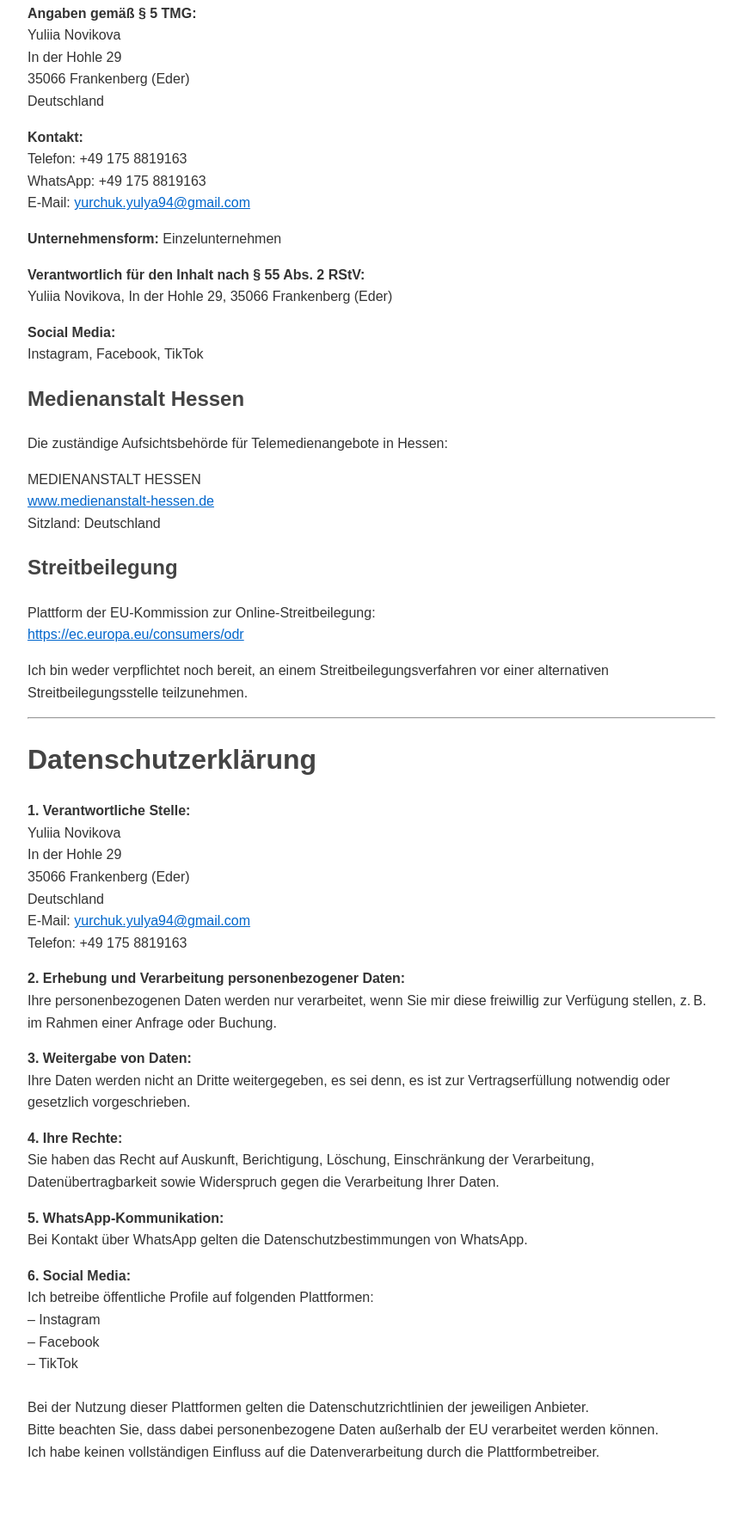
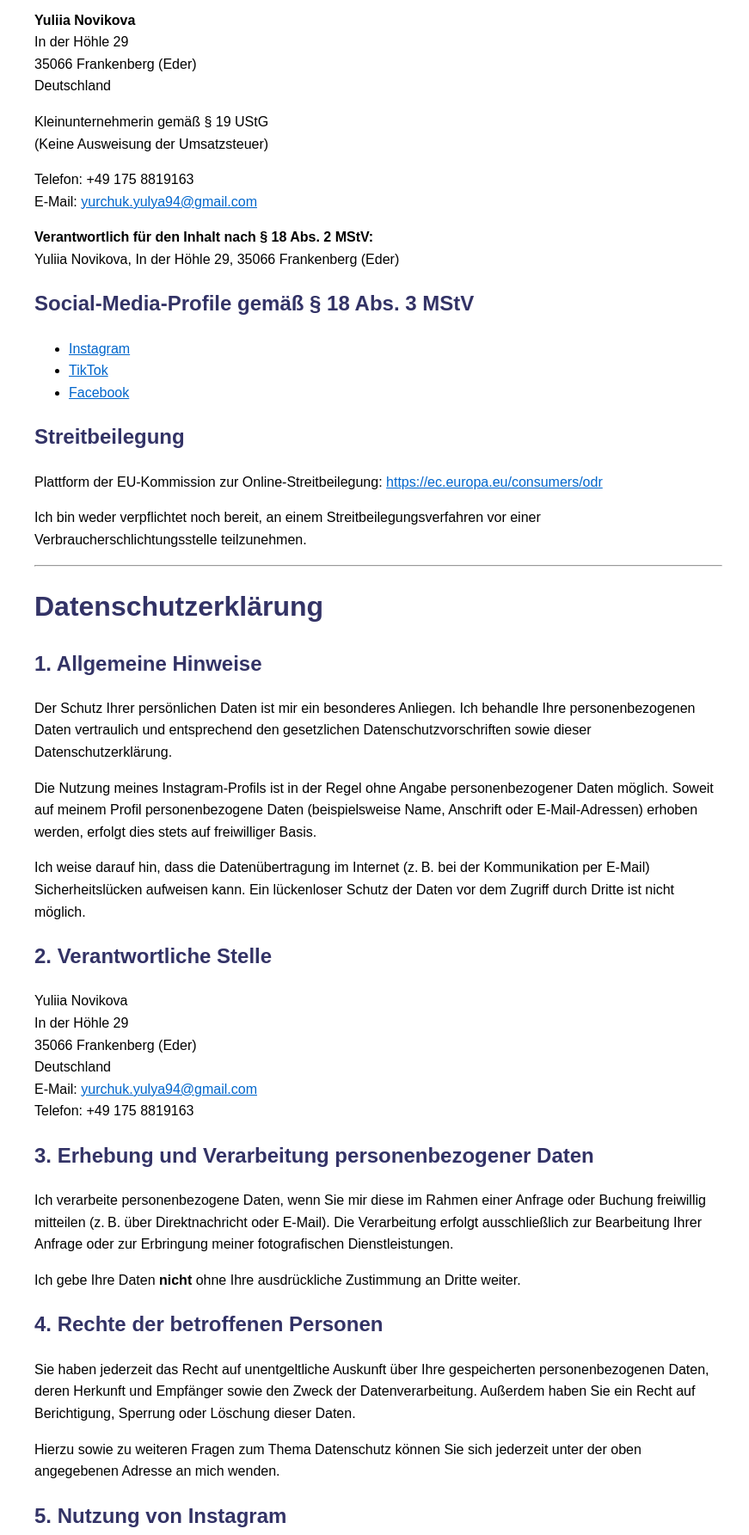
Before and after one commit to novikovayuliia/novikovayuliia.github.io, a plain HTML site: page index.html in a window 1280 px wide. Shown: the part 102-1887 px from the top of the page at 86% size, without its empty margins (0-871 px from the left). Before the commit the page ends 1835 px from the top, so only its background shows below. Drawn offline with Linux system fonts and the light colour scheme.

Commit message:
Update index.html

```diff
--- a/index.html
+++ b/index.html
@@ -2,94 +2,79 @@
 <html lang="de">
 <head>
     <meta charset="UTF-8">
-  <meta name="viewport" content="width=device-width, initial-scale=1">
-  <title>Impressum & Datenschutz – Yuliia Novikova</title>
+    <title>Impressum & Datenschutzerklärung – Yuliia Novikova</title>
+    <meta name="viewport" content="width=device-width, initial-scale=1.0">
     <style>
-    body {
-      font-family: Arial, sans-serif;
-      margin: 2em;
-      max-width: 800px;
-      color: #333;
-      line-height: 1.6;
-    }
-    h1, h2 {
-      color: #444;
-    }
-    a {
-      color: #0066cc;
-    }
+        body { font-family: Arial, sans-serif; line-height: 1.6; margin: 40px; max-width: 800px; }
+        h1, h2, h3 { color: #333366; }
+        a { color: #0066cc; word-break: break-word; }
     </style>
 </head>
 <body>
-
     <h1>Impressum</h1>
-  <p><strong>Angaben gemäß § 5 TMG:</strong><br>
-  Yuliia Novikova<br>
-  In der Hohle 29<br>
+    <p><strong>Yuliia Novikova</strong><br>
+    In der Höhle 29<br>
     35066 Frankenberg (Eder)<br>
     Deutschland</p>
 
-  <p><strong>Kontakt:</strong><br>
-  Telefon: +49 175 8819163<br>
-  WhatsApp: +49 175 8819163<br>
+    <p>Kleinunternehmerin gemäß § 19 UStG<br>
+    (Keine Ausweisung der Umsatzsteuer)</p>
+
+    <p>Telefon: +49 175 8819163<br>
     E-Mail: <a href="mailto:yurchuk.yulya94@gmail.com">yurchuk.yulya94@gmail.com</a></p>
 
-  <p><strong>Unternehmensform:</strong> Einzelunternehmen</p>
+    <p><strong>Verantwortlich für den Inhalt nach § 18 Abs. 2 MStV:</strong><br>
+    Yuliia Novikova, In der Höhle 29, 35066 Frankenberg (Eder)</p>
 
-  <p><strong>Verantwortlich für den Inhalt nach § 55 Abs. 2 RStV:</strong><br>
-  Yuliia Novikova, In der Hohle 29, 35066 Frankenberg (Eder)</p>
-
-  <p><strong>Social Media:</strong><br>
-  Instagram, Facebook, TikTok</p>
-
-  <h2>Medienanstalt Hessen</h2>
-  <p>Die zuständige Aufsichtsbehörde für Telemedienangebote in Hessen:</p>
-  <p>
-    MEDIENANSTALT HESSEN<br>
-    <a href="https://www.medienanstalt-hessen.de" target="_blank" rel="noopener noreferrer">
-      www.medienanstalt-hessen.de
-    </a><br>
-    Sitzland: Deutschland
-  </p>
+    <h2>Social-Media-Profile gemäß § 18 Abs. 3 MStV</h2>
+    <ul>
+        <li><a href="https://www.instagram.com/novikovajuliya.ph/" target="_blank">Instagram</a></li>
+        <li><a href="https://www.tiktok.com/@novikovajulia.ph" target="_blank">TikTok</a></li>
+        <li><a href="https://www.facebook.com/share/1ESqcXpsrc/?mibextid=wwXIfr" target="_blank">Facebook</a></li>
+    </ul>
 
     <h2>Streitbeilegung</h2>
-  <p>Plattform der EU-Kommission zur Online-Streitbeilegung:<br>
-  <a href="https://ec.europa.eu/consumers/odr" target="_blank" rel="noopener noreferrer">
-    https://ec.europa.eu/consumers/odr
-  </a></p>
-  <p>Ich bin weder verpflichtet noch bereit, an einem Streitbeilegungsverfahren vor einer alternativen Streitbeilegungsstelle teilzunehmen.</p>
+    <p>Plattform der EU-Kommission zur Online-Streitbeilegung: <a href="https://ec.europa.eu/consumers/odr" target="_blank">https://ec.europa.eu/consumers/odr</a></p>
+    <p>Ich bin weder verpflichtet noch bereit, an einem Streitbeilegungsverfahren vor einer Verbraucherschlichtungsstelle teilzunehmen.</p>
 
     <hr>
 
     <h1>Datenschutzerklärung</h1>
-  <p><strong>1. Verantwortliche Stelle:</strong><br>
-  Yuliia Novikova<br>
-  In der Hohle 29<br>
+
+    <h2>1. Allgemeine Hinweise</h2>
+    <p>Der Schutz Ihrer persönlichen Daten ist mir ein besonderes Anliegen. Ich behandle Ihre personenbezogenen Daten vertraulich und entsprechend den gesetzlichen Datenschutzvorschriften sowie dieser Datenschutzerklärung.</p>
+    <p>Die Nutzung meines Instagram-Profils ist in der Regel ohne Angabe personenbezogener Daten möglich. Soweit auf meinem Profil personenbezogene Daten (beispielsweise Name, Anschrift oder E-Mail-Adressen) erhoben werden, erfolgt dies stets auf freiwilliger Basis.</p>
+    <p>Ich weise darauf hin, dass die Datenübertragung im Internet (z. B. bei der Kommunikation per E-Mail) Sicherheitslücken aufweisen kann. Ein lückenloser Schutz der Daten vor dem Zugriff durch Dritte ist nicht möglich.</p>
+
+    <h2>2. Verantwortliche Stelle</h2>
+    <p>Yuliia Novikova<br>
+    In der Höhle 29<br>
     35066 Frankenberg (Eder)<br>
     Deutschland<br>
     E-Mail: <a href="mailto:yurchuk.yulya94@gmail.com">yurchuk.yulya94@gmail.com</a><br>
     Telefon: +49 175 8819163</p>
 
-  <p><strong>2. Erhebung und Verarbeitung personenbezogener Daten:</strong><br>
-  Ihre personenbezogenen Daten werden nur verarbeitet, wenn Sie mir diese freiwillig zur Verfügung stellen, z. B. im Rahmen einer Anfrage oder Buchung.</p>
+    <h2>3. Erhebung und Verarbeitung personenbezogener Daten</h2>
+    <p>Ich verarbeite personenbezogene Daten, wenn Sie mir diese im Rahmen einer Anfrage oder Buchung freiwillig mitteilen (z. B. über Direktnachricht oder E-Mail). Die Verarbeitung erfolgt ausschließlich zur Bearbeitung Ihrer Anfrage oder zur Erbringung meiner fotografischen Dienstleistungen.</p>
+    <p>Ich gebe Ihre Daten <strong>nicht</strong> ohne Ihre ausdrückliche Zustimmung an Dritte weiter.</p>
 
-  <p><strong>3. Weitergabe von Daten:</strong><br>
-  Ihre Daten werden nicht an Dritte weitergegeben, es sei denn, es ist zur Vertragserfüllung notwendig oder gesetzlich vorgeschrieben.</p>
+    <h2>4. Rechte der betroffenen Personen</h2>
+    <p>Sie haben jederzeit das Recht auf unentgeltliche Auskunft über Ihre gespeicherten personenbezogenen Daten, deren Herkunft und Empfänger sowie den Zweck der Datenverarbeitung. Außerdem haben Sie ein Recht auf Berichtigung, Sperrung oder Löschung dieser Daten.</p>
+    <p>Hierzu sowie zu weiteren Fragen zum Thema Datenschutz können Sie sich jederzeit unter der oben angegebenen Adresse an mich wenden.</p>
 
-  <p><strong>4. Ihre Rechte:</strong><br>
-  Sie haben das Recht auf Auskunft, Berichtigung, Löschung, Einschränkung der Verarbeitung, Datenübertragbarkeit sowie Widerspruch gegen die Verarbeitung Ihrer Daten.</p>
+    <h2>5. Nutzung von Instagram</h2>
+    <p>Mein Instagram-Profil wird auf der Plattform der Meta Platforms Ireland Limited betrieben.</p>
+    <p>Adresse von Meta:<br>
+    Meta Platforms Ireland Ltd.,<br>
+    4 Grand Canal Square,<br>
+    Grand Canal Harbour,<br>
+    Dublin 2, Irland</p>
+    <p>Ich habe keinen vollständigen Einfluss auf die Datenverarbeitung durch Meta. Weitere Informationen zur Verarbeitung personenbezogener Daten durch Instagram finden Sie in der Datenschutzerklärung von Meta: <a href="https://privacycenter.instagram.com/policy" target="_blank">https://privacycenter.instagram.com/policy</a></p>
 
-  <p><strong>5. WhatsApp-Kommunikation:</strong><br>
-  Bei Kontakt über WhatsApp gelten die Datenschutzbestimmungen von WhatsApp.</p>
+    <h2>6. Speicherung von Daten bei Kontaktaufnahme</h2>
+    <p>Wenn Sie mich per Direktnachricht, E-Mail oder Telefon kontaktieren, speichere ich Ihre Angaben zur Bearbeitung der Anfrage sowie für den Fall von Anschlussfragen. Diese Daten werden <strong>nicht ohne Ihre Einwilligung weitergegeben</strong>.</p>
 
-  <p><strong>6. Social Media:</strong><br>
-  Ich betreibe öffentliche Profile auf folgenden Plattformen:<br>
-  – Instagram<br>
-  – Facebook<br>
-  – TikTok<br><br>
-  Bei der Nutzung dieser Plattformen gelten die Datenschutzrichtlinien der jeweiligen Anbieter.<br>
-  Bitte beachten Sie, dass dabei personenbezogene Daten außerhalb der EU verarbeitet werden können.<br>
-  Ich habe keinen vollständigen Einfluss auf die Datenverarbeitung durch die Plattformbetreiber.</p>
-
+    <h2>7. Änderungen dieser Datenschutzerklärung</h2>
+    <p>Ich behalte mir vor, diese Datenschutzerklärung gelegentlich anzupassen, damit sie stets den aktuellen rechtlichen Anforderungen entspricht.</p>
 </body>
 </html>
```
Lines whose indentation alone changed are shown as unchanged.
